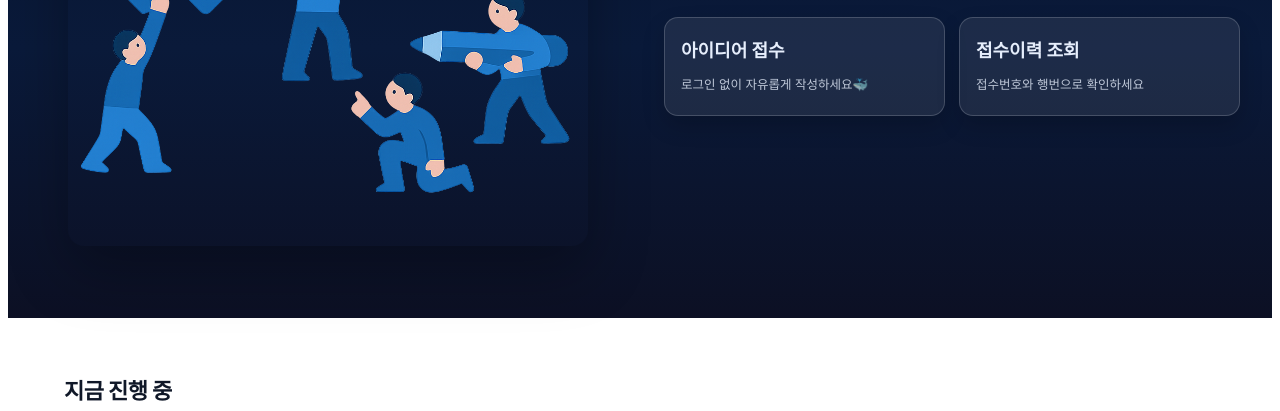
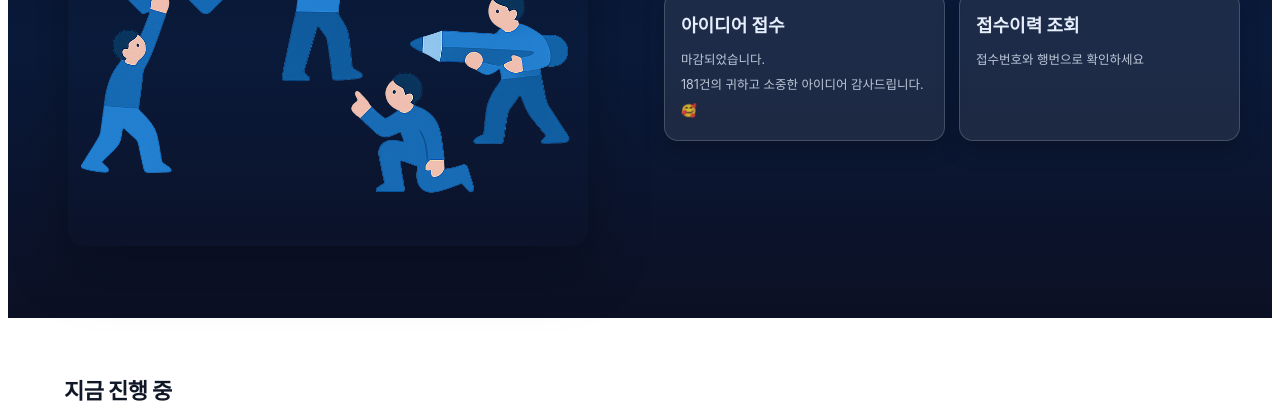
Before and after one commit to shb-digital/uniquers, a plain HTML site: page index.html in a window 1280 px wide. Shown: the part 366-777 px from the top of the page. Drawn offline with Linux system fonts and the light colour scheme; a web font is replaced by a local one.

Commit message:
update btn

```diff
--- a/index.html
+++ b/index.html
@@ -291,7 +291,7 @@
           <h1 class="h-title">2025 UNIQUERS</h1>
           <p class="h-desc">여러분이 상상하던 제휴 · 디지털과 관련된 모든 것을 공유해주세요.</p>
           <div class="hero-actions">
-            <a class="hero-card" href="submit"><b>아이디어 접수</b><small>로그인 없이 자유롭게 작성하세요🐳</small></a>
+            <a class="hero-card"><b>아이디어 접수</b><small>마감되었습니다.<br>181건의 귀하고 소중한 아이디어 감사드립니다.🥰</small></a>
             <a class="hero-card" href="inquiry"><b>접수이력 조회</b><small>접수번호와 행번으로 확인하세요</small></a>
           </div>
         </div>
@@ -349,7 +349,7 @@
             </header>
             <p class="fc-desc">아이디어 주제·제안배경·상세내용·기대효과</p>
             <div class="row-cta">
-              <a class="btn solid" href="submit">제출 바로가기 <span class="arr">→</span></a>
+              <!-- <a class="btn solid" href="submit">제출 바로가기 <span class="arr">→</span></a> -->
             </div>
           </article>
         </div>
```
